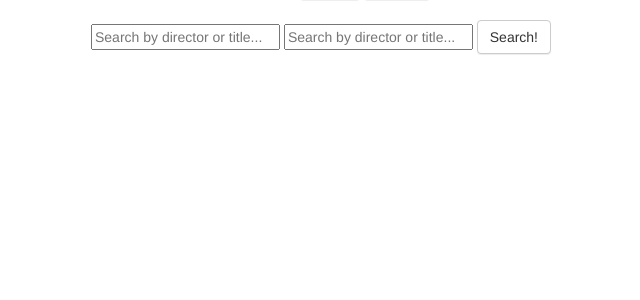
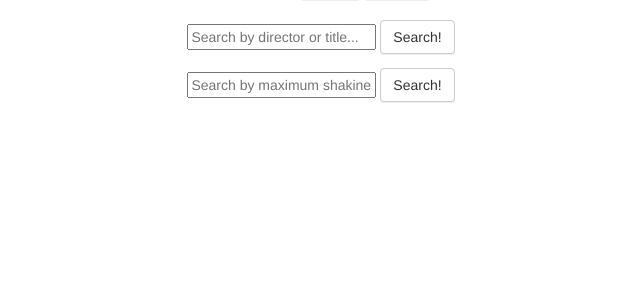
Before and after one commit to mikayla-maki/Shakiness, a PHP site: page /search.php in a window 1280 px wide. Shown: the part 104-404 px from the top of the page, without its empty margins (319-959 px from the left). Run offline with PHP 8.4, Linux system fonts and the light colour scheme; some libraries are stand-ins or nearby versions.

Commit message:
Added a maximum shakiness field to the search,

```diff
--- a/index.php
+++ b/index.php
@@ -49,7 +49,7 @@ if (isset($_POST["title"]) && isset($_POST["director"]) && isset($_POST["shakine
 if ($sender != "curl") {
     $pageData = $pageData . '
     <h2>Add a movie!</h2>
-    <form method="post">
+    <form method="post" role="form">
         <div class="form-group">
             <label>
                 Title:
--- a/search.php
+++ b/search.php
@@ -3,12 +3,17 @@ include_once("shell.php");
 
 $pageData = '
     <br/>
-    <form class="form-inline" method="post">
+    <form class="form-inline" method="post" role="form">
         <div class="form-group">
+            <label class="sr-only" for="search">Search by director or title...</label>
             <input type="text" name="search" placeholder="Search by director or title...">
         </div>
+        <button type="submit" class="btn btn-default">Search!</button>
+    </form>
+    <form class="form-inline" method="post" role="form">
         <div class="form-group">
-            <input type="text" name="search" placeholder="Search by director or title...">
+            <label class="sr-only" for="searchShake">Search by shakiness...</label>
+            <input type="text" name="searchShake" placeholder="Search by maximum shakiness...">
         </div>
           <button type="submit" class="btn btn-default">Search!</button>
     </form>
@@ -18,7 +23,7 @@ if (isset($_POST['search'])) {
     $like = "";
     $searchParameters = explode(" ", getEscapedPost('search'));
 
-    if (count($searchParameters)) {
+    if (count($searchParameters) == 1) {
         $like = $like . "%" . $searchParameters[0] . "%";
     } else {
         for ($i = 0; $i < count($searchParameters); $i++) {
@@ -31,10 +36,17 @@ if (isset($_POST['search'])) {
             }
         }
     }
-
     $query = "SELECT * FROM movies WHERE director LIKE '$like' OR title LIKE '$like'";
+} elseif (isset($_POST['searchShake'])) {
+    $searchParameters = explode(" ", getEscapedPost('search'));
+    if (count($searchParameters) != 1 || !is_numeric($searchParameters[0])) {
+        logger("bad parameters to a shakiness search: " . var_export($searchParameters));
+    } else {
+        $query = "SELECT * FROM movies WHERE shakiness <= $searchParameters[0]";
+    }
+}
+if (isset($query)) {
     logger("Query was: " . $query);
-
 
     $result = mysql_query($query, $db_server);
 
```
